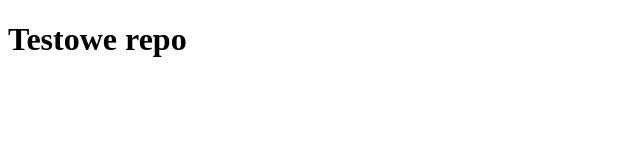
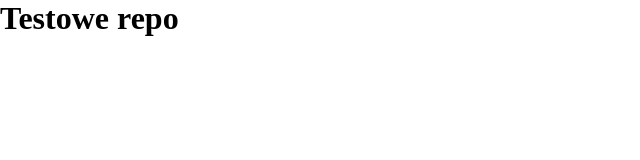
Before and after one commit to Guthak/Testowe_repo, a plain HTML site: page index.html in a window 1280 px wide. Shown: the whole page, without its empty margins (0-640 px from the left). Drawn offline with Linux system fonts and the light colour scheme.

Commit message:
CSS styles
I add normal css style to *

```diff
--- a/css/style.css
+++ b/css/style.css
@@ -0,0 +1,5 @@
+* {
+    margin: 0;
+    padding: 0;
+    box-sizing: border-box;
+}
--- a/index.html
+++ b/index.html
@@ -6,10 +6,13 @@
     <meta http-equiv="X-UA-Compatible" content="IE=edge">
     <meta name="viewport" content="width=device-width, initial-scale=1.0">
     <title>Testowe repo</title>
+    <link rel="stylesheet" href="css/style.css">
 </head>
 
 <body>
     <h1>Testowe repo</h1>
+
+    <script src="js/app.js"></script>
 </body>
 
 </html>
```
